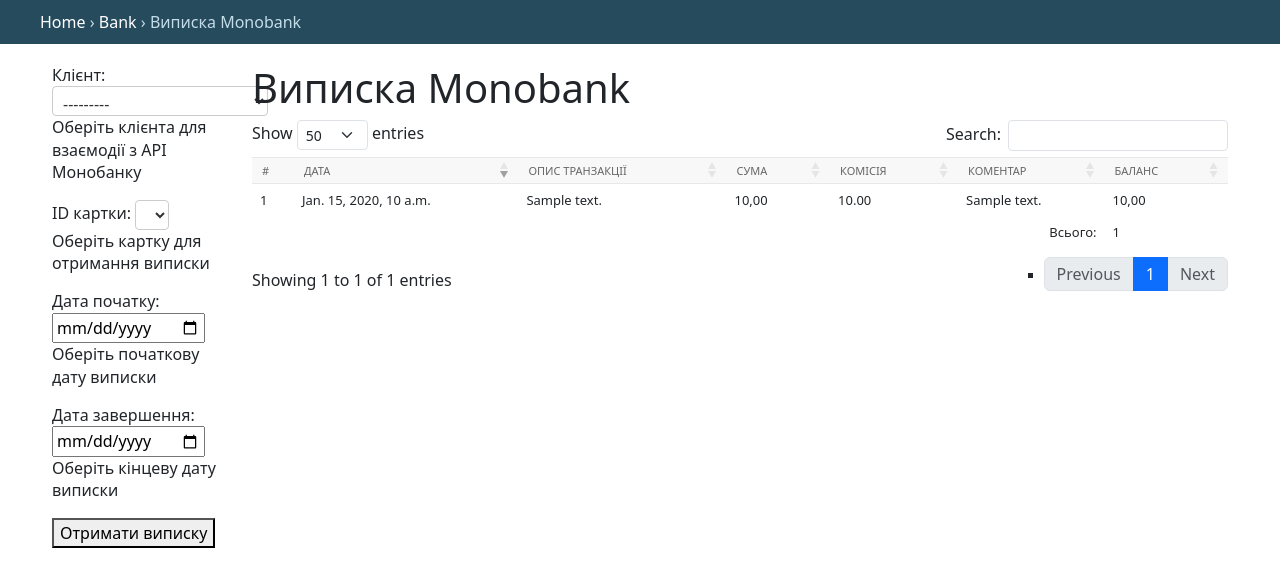
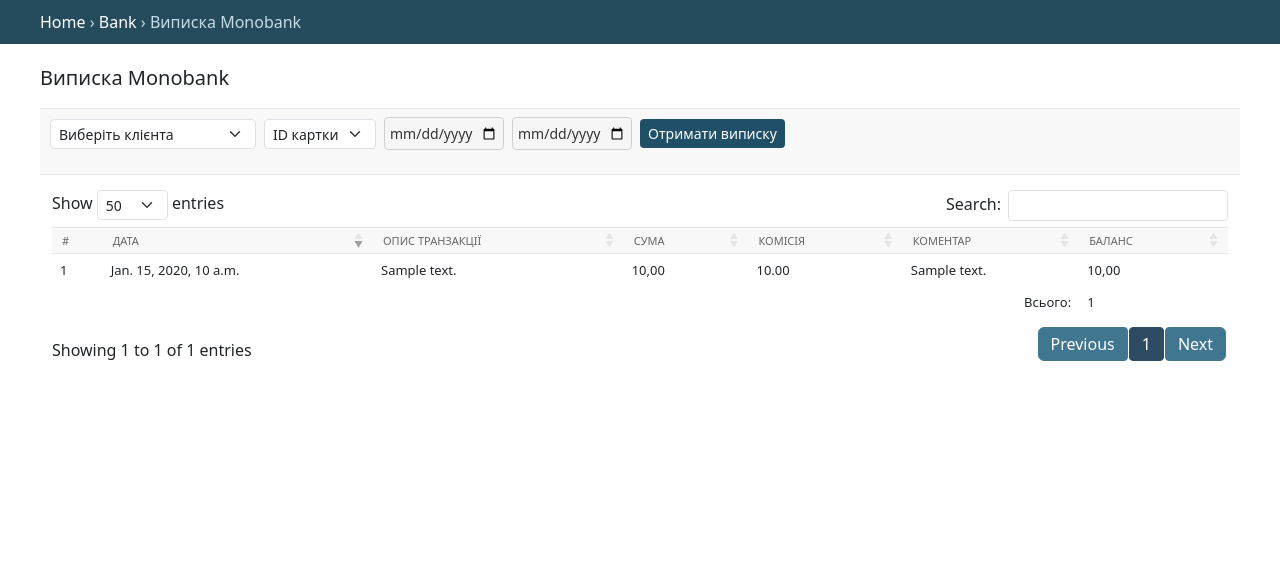
Before and after one commit to sergbondckua/manager_social_group_bot, a Django app: template templates/admin/monobank_statement.html in a window 1280 px wide. Shown: the part 56-643 px from the top of the page. Run offline with Django 5.2, Linux system fonts and the light colour scheme; tables that the repository leaves empty hold one stand-in row (values such as "Sample post"); the template is opened without the code that fills it: values that come from a table or form of the project are taken from there, most other values are stand-ins (such as "Sample title", 1, 10 or a date in 2020); lists and menus that the app fills with data are empty; parts of the project's set-up code (start-up, migrations or seed data) failed here and were passed over; some libraries are stand-ins or nearby versions.

Commit message:
add statement page

```diff
--- a/bank/forms.py
+++ b/bank/forms.py
@@ -50,24 +50,30 @@
     client_token = forms.ModelChoiceField(
         queryset=MonoBankClient.objects.all(),
         label="Клієнт",
-        help_text="Оберіть клієнта для взаємодії з API Монобанку",
-        widget=forms.Select(attrs={"onchange": "updateCards(this)"}),
+        empty_label="Виберіть клієнта",
+        widget=forms.Select(
+            attrs={
+                "onchange": "updateCards(this)",
+                "class": "form-select form-select-sm",
+            }
+        ),
     )
     card_id = forms.ChoiceField(
-        choices=[],  # Порожній список для ініціалізації
+        choices=[("", "ID картки")],  # Порожній список для ініціалізації
         label="ID картки",
-        help_text="Оберіть картку для отримання виписки",
-        widget=forms.Select(),
+        widget=forms.Select(attrs={"class": "form-select form-select-sm"}),
     )
     date_from = forms.DateField(
         label="Дата початку",
-        widget=forms.DateInput(attrs={"type": "date"}),
-        help_text="Оберіть початкову дату виписки",
+        widget=forms.DateInput(
+            attrs={"type": "date", "class": "inp vDateField"}
+        ),
     )
     date_to = forms.DateField(
         label="Дата завершення",
-        widget=forms.DateInput(attrs={"type": "date"}),
-        help_text="Оберіть кінцеву дату виписки",
+        widget=forms.DateInput(
+            attrs={"type": "date", "class": "inp vDateField"}
+        ),
     )
 
     def __init__(self, *args, **kwargs):
@@ -78,5 +84,4 @@
                 client_id=client_id, is_active=True
             )
             card_choices = [(card.card_id, card.card_id) for card in cards]
-            print(card_choices, flush=True)
             self.fields["card_id"].choices = card_choices
--- /dev/null
+++ b/static/adminpanel/css/main.css
@@ -0,0 +1,111 @@
+.inp {
+    width: 120px;
+    font-size: 13px;
+    padding: 6px 0 4px 10px;
+    border: 1px solid #cecece;
+    background: #F6F6f6;
+    border-radius: 8px;
+}
+.custom-btn {
+  background-color: #205067;
+  color: #fff;
+  border: none;
+}
+
+.custom-btn:hover {
+  background-color: #1a4054;
+  color: #eaeaea;
+}
+
+/* Додаємо стилі для таблиці DataTables */
+/*table.dataTable thead th {*/
+/*  background-color: #417690; !* Колір заголовка *!*/
+/*  color: #ffffff; !* Білий текст *!*/
+/*  text-align: center; !* Вирівнювання тексту *!*/
+/*  font-weight: bold; !* Жирний текст *!*/
+/*}*/
+
+/* Стиль для кнопок пагінації */
+.pagination .page-link {
+  background-color: #417690; /* Колір фону кнопок */
+  color: #ffffff; /* Колір тексту */
+  border: 1px solid #417690; /* Обрамлення кнопок */
+  border-radius: 4px; /* Згладжені кути */
+  margin: 0 2px; /* Відступ між кнопками */
+}
+
+.pagination .page-link:hover {
+  background-color: #365c78; /* Колір при наведенні */
+  color: #ffffff; /* Колір тексту при наведенні */
+}
+
+.pagination .page-item.active .page-link {
+  background-color: #2e4b63; /* Колір активної кнопки */
+  color: #ffffff; /* Колір тексту активної кнопки */
+  border: 1px solid #2e4b63; /* Обрамлення активної кнопки */
+}
+/* Видалити маркер у пагінації */
+.pagination .page-item::marker {
+  content: none; /* Відключає маркер */
+}
+/* SUBMIT ROW */
+
+.submit-row {
+    padding: 12px 14px 12px;
+    margin: 0 0 20px;
+    background: var(--darkened-bg);
+    border: 1px solid var(--hairline-color);
+    border-radius: 4px;
+    overflow: hidden;
+    display: flex;
+    gap: 10px;
+    flex-wrap: wrap;
+}
+/* TOOLBAR */
+
+#toolbar {
+    padding: 8px 10px;
+    margin-bottom: 15px;
+    border-top: 1px solid var(--hairline-color);
+    border-bottom: 1px solid var(--hairline-color);
+    background: var(--darkened-bg);
+    color: var(--body-quiet-color);
+}
+
+#toolbar form input {
+    border-radius: 4px;
+    font-size: 0.875rem;
+    padding: 5px;
+    color: var(--body-fg);
+}
+
+#toolbar #searchbar {
+    height: 1.1875rem;
+    border: 1px solid var(--border-color);
+    padding: 2px 5px;
+    margin: 0;
+    vertical-align: top;
+    font-size: 0.8125rem;
+    max-width: 100%;
+}
+
+#toolbar #searchbar:focus {
+    border-color: var(--body-quiet-color);
+}
+
+#toolbar form input[type="submit"] {
+    border: 1px solid var(--border-color);
+    font-size: 0.8125rem;
+    padding: 4px 8px;
+    margin: 0;
+    vertical-align: middle;
+    background: var(--body-bg);
+    box-shadow: 0 -15px 20px -10px rgba(0, 0, 0, 0.15) inset;
+    cursor: pointer;
+    color: var(--body-fg);
+}
+
+#toolbar form input[type="submit"]:focus,
+#toolbar form input[type="submit"]:hover {
+    border-color: var(--body-quiet-color);
+}
--- /dev/null
+++ b/static/bank/js/main.js
@@ -0,0 +1,75 @@
+/* DataTables initialization */
+
+$(document).ready(function () {
+    $('#statement').DataTable({
+        paging: true,
+        pageLength: 50,
+        searching: true,
+        order: [[1, 'desc']],
+        language: {
+            url: 'https://cdn.datatables.net/plug-ins/1.13.4/i18n/uk.json',
+            decimal: ',',
+            thousands: ' ',
+        },
+        columnDefs: [
+            {
+                targets: 0,
+                orderable: false,
+                searchable: false
+            },
+            {
+                targets: 3,
+                render: function (data) {
+                    let num = parseFloat(data);
+                    let formattedNum = num.toLocaleString('uk-UA', {
+                        minimumFractionDigits: 2,
+                        maximumFractionDigits: 2
+                    });
+
+                    // Додаємо стилі залежно від значення
+                    if (num < 0) {
+                        return `<span style="color: red;">${formattedNum}</span>`;
+                    } else if (num > 400) {
+                        return `<span style="color: green;">${formattedNum}</span>`;
+                    }
+                    return formattedNum;
+                }
+            },
+            {
+                targets: 6,
+                render: function (data) {
+                    let num = parseFloat(data);
+                    return num.toLocaleString('uk-UA', {minimumFractionDigits: 2, maximumFractionDigits: 2});
+                }
+            },
+
+
+        ]
+    });
+});
+
+/* Monobank Statement initialization */
+function updateCards(clientSelect) {
+    const clientId = clientSelect.value;
+    const cardField = document.getElementById("id_card_id");
+
+    if (!clientId) {
+        cardField.innerHTML = "<option value=''>--- Зпочатку оберіть клієнта ---</option>";
+        return;
+    }
+
+    fetch(`/bank/api/get-cards/${clientId}/`)
+        .then(response => response.json())
+        .then(data => {
+            cardField.innerHTML = ""; // Очищаємо старі опції
+            data.cards.forEach(card => {
+                const option = document.createElement("option");
+                option.value = card.card_id;
+                option.textContent = card.card_id;
+                cardField.appendChild(option);
+            });
+        })
+        .catch(error => {
+            console.error("Помилка при завантаженні карток:", error);
+        });
+}
--- a/templates/admin/monobank_statement.html
+++ b/templates/admin/monobank_statement.html
@@ -1,4 +1,5 @@
 {% extends "admin/base_site.html" %}
+{% load static %}
 {% load i18n %}
 {% block extrastyle %}{{ block.super }}{% endblock %}
 {% block bodyclass %}{{ block.super }} monobank-statement{% endblock %}
@@ -6,59 +7,12 @@
   {{ block.super }}
   <link rel="stylesheet" href="https://cdnjs.cloudflare.com/ajax/libs/twitter-bootstrap/5.3.0/css/bootstrap.min.css">
   <link rel="stylesheet" href="https://cdn.datatables.net/2.2.2/css/dataTables.bootstrap5.css">
+  <link rel="stylesheet" type="text/css" href="{% static 'adminpanel/css/main.css' %}"> <!--Custom CSS-->
   <script src="https://code.jquery.com/jquery-3.7.1.js"></script>
   <script src="https://cdnjs.cloudflare.com/ajax/libs/twitter-bootstrap/5.3.0/js/bootstrap.bundle.min.js"></script>
   <script src="https://cdn.datatables.net/2.2.2/js/dataTables.js"></script>
   <script src="https://cdn.datatables.net/2.2.2/js/dataTables.bootstrap5.js"></script>
-  <script>
-      $(document).ready(function () {
-          $('#statement').DataTable({
-              paging: true,
-              pageLength: 50,
-              searching: true,
-              order: [[1, 'desc']],
-              language: {
-                  url: 'https://cdn.datatables.net/plug-ins/1.13.4/i18n/uk.json',
-                  decimal: ',',
-                  thousands: '.'
-              },
-              columnDefs: [
-                  {
-                      targets: 0,
-                      orderable: false,
-                      searchable: false
-                  },
-                  {
-                      targets: 3,
-                      render: function (data) {
-                          let num = parseFloat(data);
-                          let formattedNum = num.toLocaleString('uk-UA', {
-                              minimumFractionDigits: 2,
-                              maximumFractionDigits: 2
-                          });
-
-                          // Додаємо стилі залежно від значення
-                          if (num < 0) {
-                              return `<span style="color: red;">${formattedNum}</span>`;
-                          } else if (num > 400) {
-                              return `<span style="color: green;">${formattedNum}</span>`;
-                          }
-                          return formattedNum;
-                      }
-                  },
-                  {
-                      targets: 6,
-                      render: function (data) {
-                          let num = parseFloat(data);
-                          return num.toLocaleString('uk-UA', {minimumFractionDigits: 2, maximumFractionDigits: 2});
-                      }
-                  },
-
-
-              ]
-          });
-      });
-  </script>
+  <script src="{% static 'bank/js/main.js' %}"></script> <!--Custom JS-->
 {% endblock %}
 {% block title %}Виписка Monobank {{ block.super }}{% endblock %}
 {% block coltype %}flex{% endblock %}
@@ -73,26 +27,46 @@
 {% endif %}
 
 {% block content %}
+  <p class="fs-5">Виписка Monobank</p>
   <div class="container-fluid">
     <div class="row">
-      <!-- Sidebar -->
+      <!-- Form -->
+      <div id="toolbar">
+        <form method="post" class="">
+          {% csrf_token %}
+          <div class="d-flex align-items-center gap-2 mb-3">
+            <div class="form-group">{{ form.client_token }}</div>
+            <div class="form-group">{{ form.card_id }}</div>
+            <div class="form-group">{{ form.date_from }}</div>
+            <div class="form-group">{{ form.date_to }}</div>
+            <div class="form-group">
+              <button type="submit" class="btn btn-sm custom-btn">Отримати виписку</button>
+            </div>
+          </div>
+        </form>
+      </div>
+    </div>
+    <div class="row">
+      <!-- Errors -->
       {% if form.errors or errors %}
         <div class="alert alert-danger">
-          {{ form.errors }}
-          {{ errors }}
+          <strong>Помилка!</strong>
+          <ul>
+            {% for field in form %}
+              {% if field.errors %}
+                <li>{{ field.errors }}</li>
+              {% endif %}
+            {% endfor %}
+            {% if errors %}
+              <li>{{ errors }}</li>
+            {% endif %}
+          </ul>
         </div>
       {% endif %}
-      <div class="col-md-3 col-lg-2">
-        <form method="post">
-          {% csrf_token %}
-          {{ form.as_p }}
-          <button type="submit">Отримати виписку</button>
-        </form>
-      </div>
 
-      <!-- Main content -->
-      <div class="col-md-9 col-lg-10">
-        <h1>Виписка Monobank</h1>
+      <!-- Main Table -->
+      <div class="col-md-9 col-lg-12">
+        <div class="table-responsive">
           <table style="width:100%" class="order-column" id="statement">
             <thead>
             <tr>
@@ -128,31 +102,5 @@
         </div>
       </div>
     </div>
-  <script>
-      function updateCards(clientSelect) {
-          const clientId = clientSelect.value;
-          const cardField = document.getElementById("id_card_id");
-
-          if (!clientId) {
-              cardField.innerHTML = "<option value=''>--- Зпочатку оберіть клієнта ---</option>";
-              return;
-          }
-
-          fetch(`/bank/api/get-cards/${clientId}/`)
-              .then(response => response.json())
-              .then(data => {
-                  cardField.innerHTML = ""; // Очищаємо старі опції
-                  data.cards.forEach(card => {
-                      const option = document.createElement("option");
-                      option.value = card.card_id;
-                      option.textContent = card.card_id;
-                      cardField.appendChild(option);
-                  });
-              })
-              .catch(error => {
-                  console.error("Помилка при завантаженні карток:", error);
-              });
-      }
-  </script>
-
+  </div>
 {% endblock %}
```
Also changed, not shown: bank/views.py (+63 -46 lines). Lines whose indentation alone changed are shown as unchanged.
